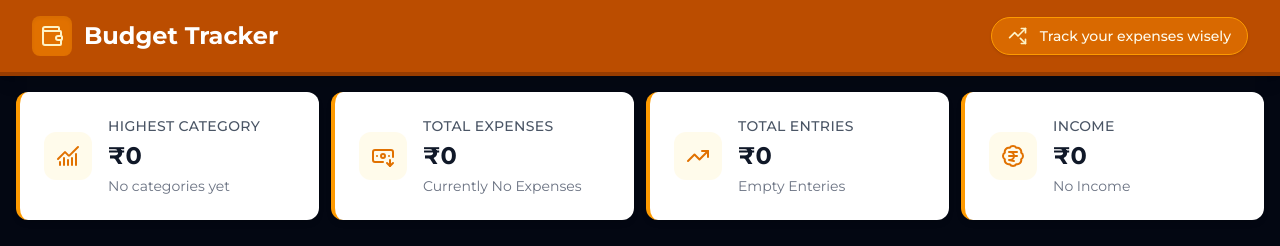
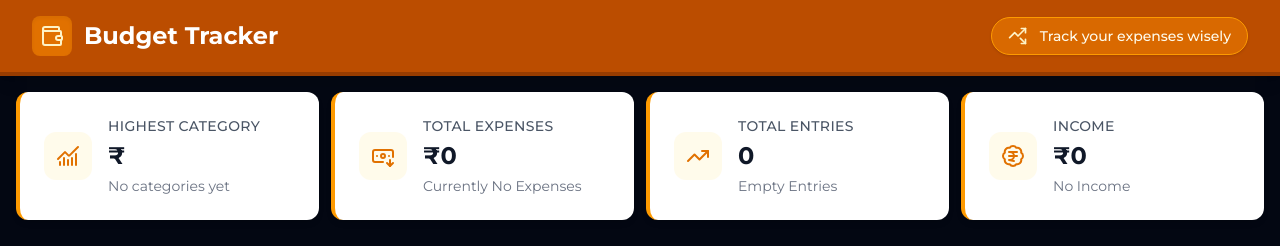
Before and after one commit to Mkcodes-in/Expense-tracker-app, a React (Vite) app: page / in a window 1280 px wide. Shown: the top 246 px of the page. Built offline with nearby package versions, Linux system fonts and the light colour scheme.

Commit message:
add header utilities function

```diff
--- a/src/components/DashboardHead.tsx
+++ b/src/components/DashboardHead.tsx
@@ -1,6 +1,10 @@
+import type { rootState } from '@/store/store'
+import { totalExpense } from '@/utils/totalExpense';
 import { BadgeIndianRupee, BanknoteArrowDown, ChartNoAxesCombined, TrendingUp } from 'lucide-react'
+import { useSelector } from 'react-redux'
 
 export default function DashboardHead() {
+  const expenseLength = useSelector(totalExpense);
   return (
     <div className='flex items-center justify-between gap-3'>
       {/* Category */}
@@ -12,7 +16,7 @@ export default function DashboardHead() {
             </div>
             <div className='flex-1'>
               <h1 className='text-sm font-medium text-gray-600 uppercase tracking-wide'>Highest Category</h1>
-              <h2 className='text-2xl font-bold text-gray-900 mt-1'>₹<span>0</span></h2>
+              <h2 className='text-2xl font-bold text-gray-900 mt-1'>₹<span>{}</span></h2>
               <p className='text-sm text-gray-500 mt-1'>No categories yet</p>
             </div>
           </div>
@@ -42,8 +46,8 @@ export default function DashboardHead() {
             </div>
             <div className='flex-1'>
               <h1 className='text-sm font-medium text-gray-600 uppercase tracking-wide'>Total Entries</h1>
-              <h2 className='text-2xl font-bold text-gray-900 mt-1'>₹<span>0</span></h2>
-              <p className='text-sm text-gray-500 mt-1'>Empty Enteries</p>
+              <h2 className='text-2xl font-bold text-gray-900 mt-1'><span>{expenseLength}</span></h2>
+              <p className='text-sm text-gray-500 mt-1'>{expenseLength === 0 ? "Empty Entries" : "Entries available"}</p>
             </div>
           </div>
         </div>
--- /dev/null
+++ b/src/utils/totalExpense.ts
@@ -0,0 +1,3 @@
+import type { rootState } from "@/store/store";
+
+export const totalExpense = (state: rootState) => state.expense.length;
```
